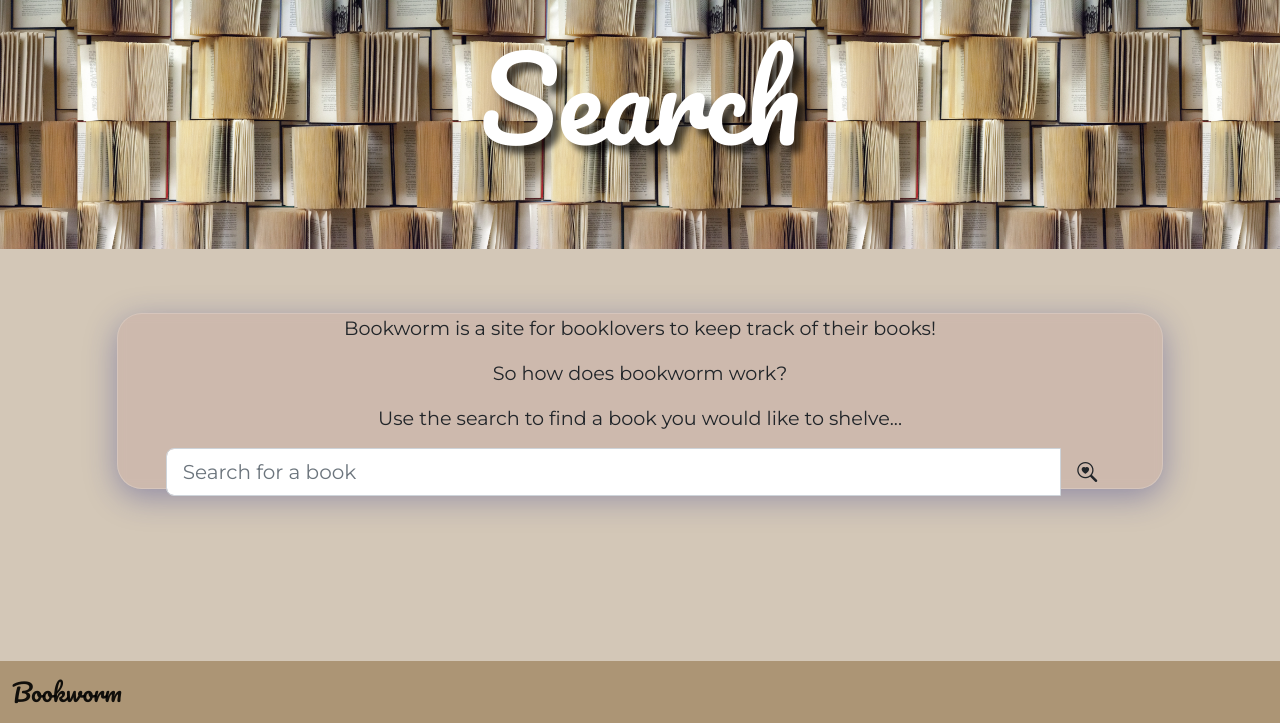
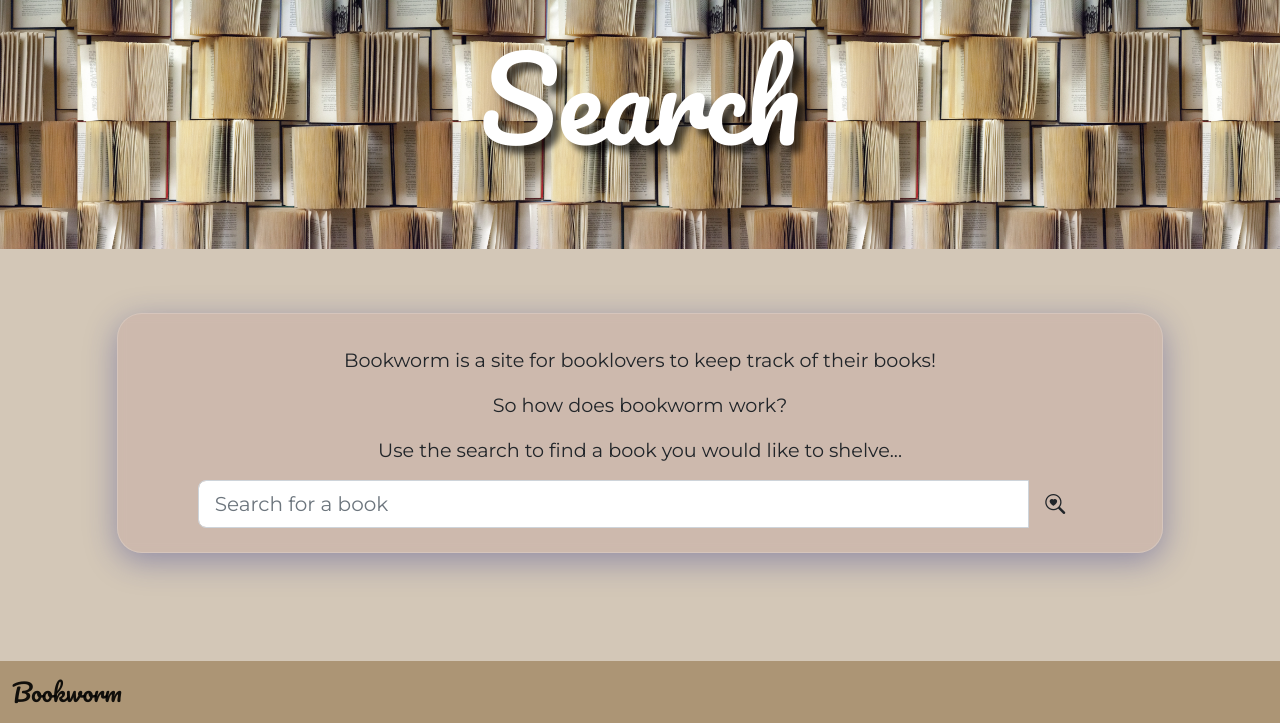
Before and after one commit to kera-cudmore/BookWorm, a Flask app: page /search in a window 1280 px wide. Shown: the part 77-800 px from the top of the page. Run offline with Flask 2, Linux system fonts and the light colour scheme; some libraries are stand-ins or nearby versions.

Commit message:
added padding to card

```diff
--- a/bookworm/static/css/style.css
+++ b/bookworm/static/css/style.css
@@ -81,6 +81,9 @@ h1 {
     padding-bottom:2 rem; */
 }
 
+.card {
+    padding: 2rem;
+}
 a {
     text-decoration: none;
 }
```
